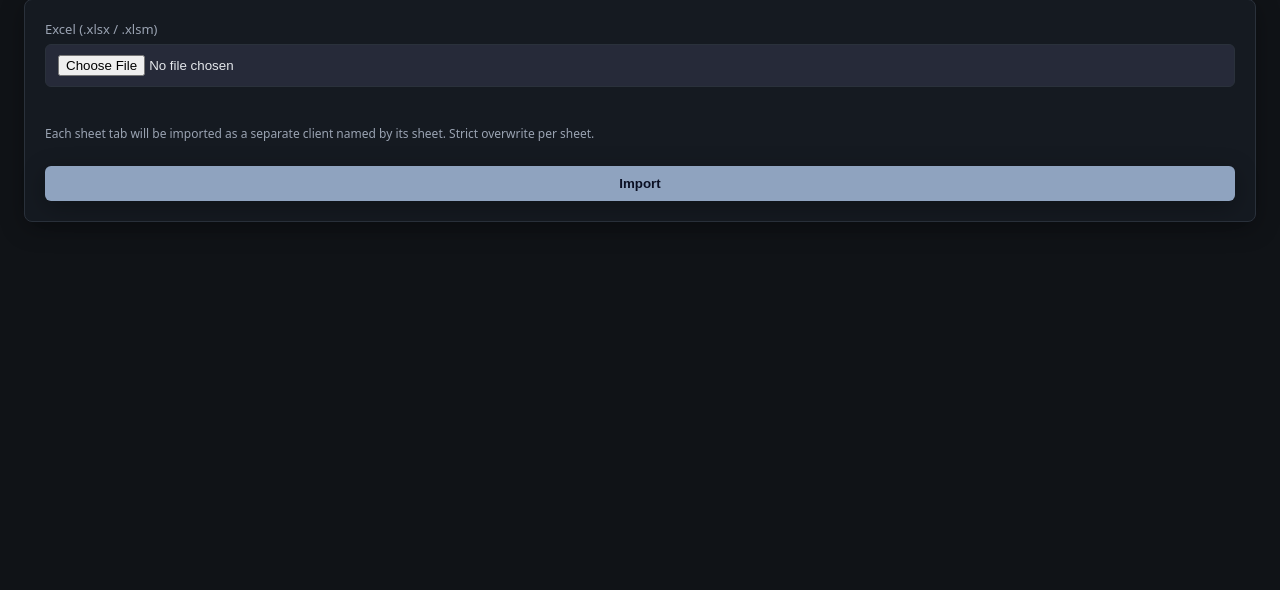
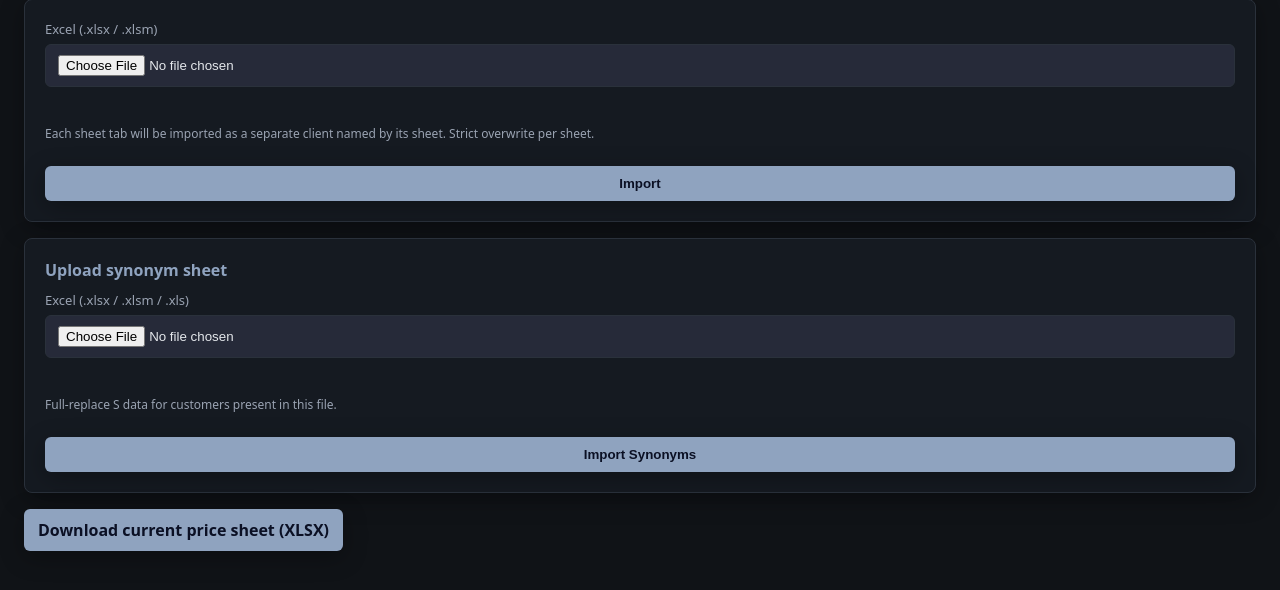
Before and after one commit to ai-shubham-mishra/Automated_Invoicing, a Flask app: page /feeddata in a window 1280 px wide. Shown: the part 136-726 px from the top of the page. Run offline with Flask 3, Linux system fonts and the light colour scheme; a user stored in the database is signed in; parts of the project's set-up code (start-up, migrations or seed data) failed here and were passed over.

Commit message:
Added - 1. Synonym Sheet upload 2. Matching algorithm for synonym named items 3. Option to download the current price sheet being used.

```diff
--- a/app.py
+++ b/app.py
@@ -10,6 +10,11 @@ from flask import Flask, render_template, request, redirect, url_for, flash, ses
 from werkzeug.utils import secure_filename
 
 import pandas as pd
+try:
+    from dotenv import load_dotenv
+    load_dotenv()
+except Exception:
+    pass
 import requests
 
 
@@ -75,7 +80,7 @@ app.config["MAX_CONTENT_LENGTH"] = 50 * 1024 * 1024  # 50 MB default
 
 
 # ----------------------------
-# Preise DB helpers (exact schema, no metadata)
+# Preise DB helpers (exact schema, no metadata) + Synonyms overlay
 # ----------------------------
 def get_pricing_db() -> sqlite3.Connection:
     conn = sqlite3.connect(PRICING_DB_PATH)
@@ -87,6 +92,32 @@ def pricing_table_exists(conn: sqlite3.Connection) -> bool:
     cur = conn.cursor()
     cur.execute("SELECT name FROM sqlite_master WHERE type='table' AND name='preise'")
     return cur.fetchone() is not None
+
+
+def synonyms_table_exists(conn: sqlite3.Connection) -> bool:
+    cur = conn.cursor()
+    cur.execute("SELECT name FROM sqlite_master WHERE type='table' AND name='synonyms'")
+    return cur.fetchone() is not None
+
+
+def ensure_synonyms_table(conn: sqlite3.Connection) -> None:
+    cur = conn.cursor()
+    cur.execute(
+        """
+        CREATE TABLE IF NOT EXISTS "synonyms" (
+          id INTEGER PRIMARY KEY AUTOINCREMENT,
+          Customer TEXT NOT NULL,
+          Name TEXT NOT NULL,          -- base name from Preise
+          Synonyms TEXT NOT NULL,      -- alias to expose
+          match_score REAL,            -- 0..100
+          created_at TEXT NOT NULL
+        )
+        """
+    )
+    cur.execute("CREATE INDEX IF NOT EXISTS idx_syn_customer ON synonyms(Customer)")
+    cur.execute("CREATE INDEX IF NOT EXISTS idx_syn_customer_syn ON synonyms(Customer, Synonyms)")
+    cur.execute("CREATE INDEX IF NOT EXISTS idx_syn_customer_name ON synonyms(Customer, Name)")
+    conn.commit()
 
 
 def drop_pricing_table(conn: sqlite3.Connection) -> None:
@@ -118,9 +149,157 @@ def insert_pricing_rows(conn: sqlite3.Connection, headers: list[str], rows: list
     return cur.rowcount or 0
 
 
+def get_preise_columns(conn: sqlite3.Connection) -> list[str]:
+    cur = conn.cursor()
+    cur.execute('PRAGMA table_info("preise")')
+    return [row[1] for row in cur.fetchall()]
+
+
+def get_kunde_col_from_cols(cols: list[str]) -> str | None:
+    for c in cols:
+        if c == "Kunde_Name":
+            return c
+    for c in cols:
+        if str(c).strip().lower() == "kunde_name":
+            return c
+    return None
+
+
+def get_productname_col_from_cols(cols: list[str]) -> str | None:
+    # Prefer exact 'Produktname'
+    for c in cols:
+        if c == "Produktname":
+            return c
+    # Fallback case-insensitive trimmed match
+    for c in cols:
+        if str(c).strip().lower() == "produktname":
+            return c
+    # As an absolute fallback, accept 'Name'
+    for c in cols:
+        if c == "Name" or str(c).strip().lower() == "name":
+            return c
+    return None
+
+
+def delete_s_rows_for_customers(conn: sqlite3.Connection, customers: list[str]) -> int:
+    if not customers:
+        return 0
+    cols = get_preise_columns(conn)
+    kunde_col = get_kunde_col_from_cols(cols)
+    if not kunde_col or "record_source" not in cols:
+        return 0
+    q = ",".join(["?"] * len(customers))
+    cur = conn.cursor()
+    cur.execute(
+        f'DELETE FROM {_quote_ident("preise")} WHERE {_quote_ident("record_source")} = ? AND {_quote_ident(kunde_col)} IN ({q})',
+        ["S", *customers]
+    )
+    conn.commit()
+    return cur.rowcount or 0
+
+
+def insert_row_dict(conn: sqlite3.Connection, row_obj: dict) -> None:
+    cols = list(row_obj.keys())
+    placeholders = ", ".join(["?"] * len(cols))
+    cols_sql = ", ".join([_quote_ident(c) for c in cols])
+    sql = f'INSERT INTO {_quote_ident("preise")} ({cols_sql}) VALUES ({placeholders})'
+    cur = conn.cursor()
+    cur.execute(sql, [row_obj.get(c) for c in cols])
+    conn.commit()
+
+
+def rebuild_synonyms_into_preise(conn: sqlite3.Connection, customers_scope: list[str] | None = None, threshold: float = 85.0) -> dict:
+    # Rebuild S duplicates into preise using stored definitions in synonyms table, matching against current P rows
+    ensure_synonyms_table(conn)
+    cols = get_preise_columns(conn)
+    kunde_col = get_kunde_col_from_cols(cols)
+    name_col = get_productname_col_from_cols(cols)
+    if not kunde_col or not name_col:
+        return {"inserted": 0, "unmatched": 0}
+
+    # Fetch definitions in scope
+    cur = conn.cursor()
+    if customers_scope:
+        q = ",".join(["?"] * len(customers_scope))
+        cur.execute(f'SELECT Customer, Name, Synonyms FROM "synonyms" WHERE Customer IN ({q})', customers_scope)
+    else:
+        cur.execute('SELECT Customer, Name, Synonyms FROM "synonyms"')
+    defs = cur.fetchall()
+
+    inserted = 0
+    unmatched = 0
+    # Build column set for copy
+    for d in defs:
+        cust = str(d[0] or "").strip()
+        base = str(d[1] or "").strip()
+        alias = str(d[2] or "").strip()
+        if not cust or not base or not alias:
+            continue
+        # Find best match within P rows for this customer
+        cur.execute(
+            f'SELECT * FROM {_quote_ident("preise")} WHERE {_quote_ident(kunde_col)} = ? AND {_quote_ident("record_source")} = ?'
+            , (cust, "P")
+        )
+        base_rows = [dict(row) for row in cur.fetchall()]
+        best_row, best_score = _best_match_base_row(base, base_rows, name_col)
+        if best_row is None or best_score < threshold:
+            # Second pass relaxed
+            rthr = get_relaxed_threshold()
+            best_row, best_score = _best_match_base_row_relaxed(base, base_rows, name_col)
+            if best_row is None or best_score < rthr:
+                unmatched += 1
+                continue
+        # Duplicate row: copy all columns, change product name, set record_source='S'
+        dup = {c: best_row.get(c) for c in cols}
+        dup[name_col] = alias
+        if "record_source" in cols:
+            dup["record_source"] = "S"
+        else:
+            # If column not present, skip (schema mismatch)
+            continue
+        insert_row_dict(conn, dup)
+        inserted += 1
+    return {"inserted": inserted, "unmatched": unmatched}
+
+
+def get_match_threshold() -> float:
+    try:
+        val = float(os.getenv("MATCH_THRESHOLD") or 80)
+    except Exception:
+        val = 80.0
+    # Clamp sensible bounds
+    if val < 0:
+        val = 0.0
+    if val > 100:
+        val = 100.0
+    return val
+
+
+def get_relaxed_threshold() -> float:
+    try:
+        val = float(os.getenv("MATCH_THRESHOLD_RELAXED") or (get_match_threshold() - 10))
+    except Exception:
+        val = max(get_match_threshold() - 10.0, 0.0)
+    if val < 0:
+        val = 0.0
+    if val > 100:
+        val = 100.0
+    return val
+
+
 def init_db() -> None:
     # Nothing to initialize for pricing DB beyond file existence; table is recreated on import
     os.makedirs(UPLOAD_DIR, exist_ok=True)
+    try:
+        pconn = get_pricing_db()
+        ensure_synonyms_table(pconn)
+    except Exception:
+        pass
+    finally:
+        try:
+            pconn.close()
+        except Exception:
+            pass
     # Initialize invoices DB (metadata table)
     try:
         conn = sqlite3.connect(INVOICES_DB_PATH)
@@ -322,6 +501,39 @@ def fetch_rows_for_kunde(conn: sqlite3.Connection, kunde_name: str) -> list[dict
             obj[h] = row[i]
         result.append(obj)
     return result
+
+
+def fetch_synonyms_for_customer(conn: sqlite3.Connection, customer: str) -> list[sqlite3.Row]:
+    ensure_synonyms_table(conn)
+    cur = conn.cursor()
+    cur.execute('SELECT id, Customer, Name, Synonyms, match_score, created_at FROM "synonyms" WHERE Customer = ?', (customer,))
+    rows = cur.fetchall()
+    return rows
+
+
+def clear_synonyms_for_customers(conn: sqlite3.Connection, customers: list[str]) -> int:
+    if not customers:
+        return 0
+    ensure_synonyms_table(conn)
+    cur = conn.cursor()
+    q = ",".join(["?"] * len(customers))
+    cur.execute(f'DELETE FROM "synonyms" WHERE Customer IN ({q})', customers)
+    conn.commit()
+    return cur.rowcount or 0
+
+
+def insert_synonym_rows(conn: sqlite3.Connection, rows: list[tuple[str, str, str, float, str]]) -> int:
+    # rows: (Customer, Name, Synonyms, match_score, created_at)
+    if not rows:
+        return 0
+    ensure_synonyms_table(conn)
+    cur = conn.cursor()
+    cur.executemany(
+        'INSERT INTO "synonyms" (Customer, Name, Synonyms, match_score, created_at) VALUES (?, ?, ?, ?, ?)',
+        rows,
+    )
+    conn.commit()
+    return cur.rowcount or 0
 
 
 # ----------------------------
@@ -526,6 +738,37 @@ def feeddata_get():
     return render_template("feeddata.html")
 
 
+@app.get("/preise/download")
+@login_required
+def preise_download():
+    # Export the entire current Preise table (all columns, all rows) to XLSX
+    try:
+        pconn = get_pricing_db()
+        if not pricing_table_exists(pconn):
+            pconn.close()
+            return "No pricing data", 404
+        cur = pconn.cursor()
+        cur.execute('PRAGMA table_info("preise")')
+        cols = [row[1] for row in cur.fetchall()]
+        if not cols:
+            pconn.close()
+            return "No pricing data", 404
+        qcols = ", ".join([_quote_ident(c) for c in cols])
+        cur.execute(f'SELECT {qcols} FROM {_quote_ident("preise")}')
+        rows = cur.fetchall()
+        pconn.close()
+
+        # Build DataFrame and write to a temp file
+        data = [[r[c] for c in cols] for r in rows]
+        df = pd.DataFrame(data, columns=cols)
+        tmp_xlsx = os.path.join(DOWNLOAD_TMP_DIR, f"preise_export_{datetime.utcnow().strftime('%Y%m%d_%H%M%S')}.xlsx")
+        with pd.ExcelWriter(tmp_xlsx, engine='xlsxwriter') as writer:
+            df.to_excel(writer, index=False, sheet_name='Preise')
+        return send_file(tmp_xlsx, as_attachment=True, download_name='preise_latest.xlsx', mimetype='application/vnd.openxmlformats-officedocument.spreadsheetml.sheet')
+    except Exception as e:
+        return jsonify({"error": str(e)}), 500
+
+
 @app.post("/feeddata")
 @login_required
 def feeddata_post():
@@ -565,15 +808,27 @@ def feeddata_post():
         # Sanity check: ensure 'Kunde_Name' column exists after our duplicate-resolution logic
         if not any((h == "Kunde_Name" or str(h).strip().lower() == "kunde_name") for h in headers):
             raise ValueError("'Kunde_Name' column not found in header row.")
-        # Create table and insert (full overwrite)
+        # Add record_source column to headers and set 'P' for all imported rows
+        if not any(h == "record_source" for h in headers):
+            headers = list(headers) + ["record_source"]
+            rows = [list(r) + ["P"] for r in rows]
+
+        # Create table and insert (full overwrite of P+S, but we will rebuild S right after)
         pconn = get_pricing_db()
         drop_pricing_table(pconn)
         create_pricing_table(pconn, headers)
         inserted = insert_pricing_rows(pconn, headers, rows)
-        pconn.close()
-
-        flash(f"Preise sheet imported with {inserted} rows.", "success")
-        return redirect(url_for("invoicecreation_get"))
+
+        # Reapply synonyms definitions into the freshly imported table as S rows
+        try:
+            stats = rebuild_synonyms_into_preise(pconn, customers_scope=None, threshold=get_match_threshold())
+        except Exception:
+            stats = {"inserted": 0, "unmatched": 0}
+        finally:
+            pconn.close()
+
+        flash(f"Preise sheet imported with {inserted} rows. Synonyms added: {stats.get('inserted',0)}.", "success")
+        return redirect(url_for("feeddata_get"))
 
     except Exception as e:
         flash(tr("flash_import_error", error=str(e)), "error")
@@ -603,12 +858,42 @@ def invoicecreation_get():
 
 
 def build_pricing_json_for_client(client_name: str) -> list[dict]:
-    # For compatibility if called elsewhere: return exact rows from Preise DB
+    # Build combined P + S rows for the client
     pconn = get_pricing_db()
     try:
         if not pricing_table_exists(pconn):
             return []
-        return fetch_rows_for_kunde(pconn, client_name)
+        base_rows = fetch_rows_for_kunde(pconn, client_name)
+        # Determine the product name column
+        name_col = None
+        if base_rows:
+            for k in base_rows[0].keys():
+                if k == "Name" or str(k).strip().lower() == "name":
+                    name_col = k
+                    break
+        # Start with all P rows as-is (no extra fields to keep payload stable)
+        out: list[dict] = [dict(r) for r in base_rows]
+        # Produce S duplicates from synonyms table if we can resolve name column
+        if name_col:
+            syn_rows = fetch_synonyms_for_customer(pconn, client_name)
+            # Map base name -> list of base rows (handle possible duplicates)
+            from collections import defaultdict
+            base_map: dict[str, list[dict]] = defaultdict(list)
+            for r in base_rows:
+                key = str(r.get(name_col) or "").strip()
+                if key:
+                    base_map[key].append(r)
+            for s in syn_rows:
+                base_name = str(s["Name"] or "").strip()
+                alias_name = str(s["Synonyms"] or "").strip()
+                if not alias_name:
+                    continue
+                bases = base_map.get(base_name) or []
+                for b in bases:
+                    dup = dict(b)
+                    dup[name_col] = alias_name
+                    out.append(dup)
+        return out
     finally:
         pconn.close()
 
@@ -707,13 +992,13 @@ def api_generate_invoice():
     if not WEBHOOK_URL:
         return jsonify({"error": tr("webhook_not_set")}), 400
 
-    # Build exact-key array from Preise table filtered by Kunde_Name
+    # Build exact-key array from Preise table filtered by Kunde_Name (augmented with synonyms)
     try:
         pconn = get_pricing_db()
         if not pricing_table_exists(pconn):
             pconn.close()
             return jsonify({"error": "no pricing data"}), 400
-        rows = fetch_rows_for_kunde(pconn, client_name)
+        rows = build_pricing_json_for_client(client_name)
         pconn.close()
     except Exception as e:
         return jsonify({"error": str(e)}), 500
@@ -834,6 +1119,276 @@ def api_generate_invoice():
         return jsonify({"error": tr("flash_webhook_send_error", error=str(e))}), 500
 
 
+def _normalize_text(s: str) -> str:
+    # Lowercase, trim, remove diacritics, collapse whitespace and punctuation
+    import unicodedata
+    s = (s or "").strip().lower()
+    # Normalize and strip accents
+    s = unicodedata.normalize('NFKD', s)
+    s = "".join(ch for ch in s if not unicodedata.combining(ch))
+    s = s.replace("ß", "ss")
+    # Normalize simple fraction patterns like 1_1 or 1-1 to 1/1 before punctuation handling
+    import re
+    s = re.sub(r"(\d)[_\-](\d)", r"\1/\2", s)
+    # Replace separators/punct with spaces (preserve '/' to keep fractions like 1/4 intact)
+    for ch in [",", ";", ":", ".", "(", ")", "[", "]", "{", "}", "\\", "-", "_", "+", "*", "|", "~", "!", "?", "'", '"']:
+        s = s.replace(ch, " ")
+    # Collapse whitespace
+    s = " ".join(s.split())
+    # German transliterations already handled via diacritic strip + ß→ss; also map umlaut spellings
+    s = s.replace("ä", "ae").replace("ö", "oe").replace("ü", "ue")
+    return s
+
+
+def _fuzzy_ratio(a: str, b: str) -> float:
+    # Lightweight ratio 0..100 using difflib
+    import difflib
+    return round(difflib.SequenceMatcher(None, _normalize_text(a), _normalize_text(b)).ratio() * 100, 2)
+
+
+def _tokenize(s: str) -> set[str]:
+    txt = _normalize_text(s)
+    # Lightweight token synonym map (domain-aware)
+    token_map = {
+        "laib": "wheel",
+        "rad": "wheel",
+        "wheel": "wheel",
+        "meule": "wheel",
+        "kart": "karton",
+        "karton": "karton",
+        "kartonage": "karton",
+        "keil": "wedge",
+        "wedge": "wedge",
+        "bloc": "block",
+        "blocs": "block",
+        "block": "block",
+        "eckig": "square",
+        "square": "square",
+        "rund": "wheel",
+        "mild-wurzig": "mildwurzig",
+        "mild-würzig": "mildwurzig",
+        "mildwurzig": "mildwurzig",
+        "doux": "mild",
+        "reserve": "reserve",
+        "alpage": "alpage",
+        "mois": "months",
+        "monat": "months",
+        "monate": "months",
+        "mte": "months",
+        "mt": "months",
+        "portion": "portion",
+        "portions": "portion",
+        "rouleaux": "rolls",
+        "rouleau": "rolls",
+        "rolls": "rolls",
+    }
+    tokens = []
+    for t in txt.split():
+        t2 = token_map.get(t, t)
+        tokens.append(t2)
+    tokens = set(tokens)
+    # Drop very short tokens and common packaging/unit stopwords
+    stop = {
+        "kg", "g", "gr", "gram", "stk", "st", "pc", "pcs", "pk", "pack", "ml", "l", "x", "a", "à", "per",
+        "karton", "box", "tray", "case",
+        "bio", "aop", "igp",
+    }
+    return {t for t in tokens if len(t) > 1 and t not in stop}
+
+
+def _token_set_score(a: str, b: str) -> float:
+    ta, tb = _tokenize(a), _tokenize(b)
+    if not ta or not tb:
+        return 0.0
+    inter = len(ta & tb)
+    score = (2 * inter) / (len(ta) + len(tb))
+    return round(score * 100, 2)
+
+
+def _trigram_jaccard(a: str, b: str) -> float:
+    def grams(s: str) -> set[str]:
+        t = _normalize_text(s).replace(" ", "")
+        if len(t) < 3:
+            return {t} if t else set()
+        return {t[i:i+3] for i in range(len(t)-2)}
+    ga, gb = grams(a), grams(b)
+    if not ga or not gb:
+        return 0.0
+    inter = len(ga & gb)
+    uni = len(ga | gb)
+    return round((inter / uni) * 100, 2)
+
+
+def _best_match_base_row(base_name: str, base_rows: list[dict], name_col: str) -> tuple[dict | None, float]:
+    # Anchor-based blocking: require at least one shared token if possible
+    base_tokens = _tokenize(base_name)
+    best = None
+    best_score = -1.0
+    for r in base_rows:
+        cand = str(r.get(name_col) or "")
+        if not cand:
+            continue
+        cand_tokens = _tokenize(cand)
+        shares_anchor = bool(base_tokens & cand_tokens)
+        s1 = _fuzzy_ratio(base_name, cand)
+        s2 = _token_set_score(base_name, cand)
+        s3 = _trigram_jaccard(base_name, cand)
+        try:
+            # Optional Jaro-Winkler via jellyfish if available
+            import jellyfish
+            s4 = round(jellyfish.jaro_winkler_similarity(_normalize_text(base_name), _normalize_text(cand)) * 100, 2)
+        except Exception:
+            s4 = 0.0
+        # Choose the best across metrics
+        score = max(s1, s2, s3, s4)
+        # Slightly penalize if no shared anchor tokens
+        if not shares_anchor:
+            score = score * 0.9
+        if score > best_score:
+            best_score = score
+            best = r
+    return best, best_score
+
+
+def _best_match_base_row_relaxed(base_name: str, base_rows: list[dict], name_col: str) -> tuple[dict | None, float]:
+    # Relaxed: no anchor token penalty; emphasize JW and trigram
+    best = None
+    best_score = -1.0
+    for r in base_rows:
+        cand = str(r.get(name_col) or "")
+        if not cand:
+            continue
+        s1 = _fuzzy_ratio(base_name, cand)
+        s2 = _token_set_score(base_name, cand)
+        s3 = _trigram_jaccard(base_name, cand)
+        try:
+            import jellyfish
+            s4 = round(jellyfish.jaro_winkler_similarity(_normalize_text(base_name), _normalize_text(cand)) * 100, 2)
+        except Exception:
+            s4 = 0.0
+        # Substring containment boost for cross-language/format variants
+        bn = _normalize_text(base_name)
+        cn = _normalize_text(cand)
+        contain = (bn in cn) or (cn in bn)
+        score = max(s1, s2, s3, s4)
+        if contain and s2 >= 60.0:
+            score = max(score, 90.0)
+        if score > best_score:
+            best_score = score
+            best = r
+    return best, best_score
+
+
+@app.post("/synonyms/upload")
+@login_required
+def synonyms_upload():
+    if "file" not in request.files:
+        return jsonify({"error": tr("flash_missing_file")}), 400
+    excel_file = request.files["file"]
+    filename = secure_filename(excel_file.filename or "")
+    ext = os.path.splitext(filename)[1].lower()
+    if ext not in ALLOWED_EXCEL_EXTENSIONS:
+        return jsonify({"error": tr("flash_excel_only")}), 400
+
+    temp_path = os.path.join(UPLOAD_DIR, filename)
+    excel_file.save(temp_path)
+
+    threshold = get_match_threshold()
+    deleted_total = 0
+    inserted_total = 0
+    unmatched_total = 0
+    customers_in_file: set[str] = set()
+
+    try:
+        df = pd.read_excel(temp_path, dtype=object)
+        # Expect columns: Customer, Name, Synonyms (case-insensitive, trimmed)
+        colmap = {}
+        for c in df.columns:
+            key = str(c).strip()
+            low = key.lower()
+            if low == "customer":
+                colmap["Customer"] = c
+            elif low == "name":
+                colmap["Name"] = c
+            elif low == "synonyms" or low == "synonym":
+                colmap["Synonyms"] = c
+        missing = [k for k in ("Customer", "Name", "Synonyms") if k not in colmap]
+        if missing:
+            return jsonify({"error": f"Missing required columns: {', '.join(missing)}"}), 400
+
+        # Collect rows
+        syn_input: list[tuple[str, str, str]] = []  # (Customer, Name, Synonyms)
+        for _, r in df.iterrows():
+            cust = str(r[colmap["Customer"]]).strip() if pd.notna(r[colmap["Customer"]]) else ""
+            base = str(r[colmap["Name"]]).strip() if pd.notna(r[colmap["Name"]]) else ""
+            alias = str(r[colmap["Synonyms"]]).strip() if pd.notna(r[colmap["Synonyms"]]) else ""
+            if not cust or not base or not alias:
+                continue
+            syn_input.append((cust, base, alias))
+            customers_in_file.add(cust)
+
+        pconn = get_pricing_db()
+        try:
+            ensure_synonyms_table(pconn)
+            # Delete S rows from Preise for customers in file
+            deleted_total = delete_s_rows_for_customers(pconn, sorted(customers_in_file))
+
+            # Also clear and re-store definitions for those customers
+            _ = clear_synonyms_for_customers(pconn, sorted(customers_in_file))
+
+            now_iso = datetime.utcnow().isoformat() + "Z"
+            batch_defs: list[tuple[str, str, str, float, str]] = []
+
+            # We will simultaneously rebuild S rows into Preise using the same matching as rebuild_synonyms_into_preise
+            cols = get_preise_columns(pconn)
+            kunde_col = get_kunde_col_from_cols(cols)
+            name_col = get_productname_col_from_cols(cols)
+            if not kunde_col or not name_col:
+                return jsonify({"error": "Preise table missing Kunde_Name or Produktname."}), 400
+
+            # Cache P rows per customer
+            from collections import defaultdict
+            cache_base_rows: dict[str, list[dict]] = {}
+            for cust in customers_in_file:
+                cache_base_rows[cust] = [r for r in fetch_rows_for_kunde(pconn, cust) if True]
+
+            for cust, base, alias in syn_input:
+                base_rows = cache_base_rows.get(cust, [])
+                if not base_rows:
+                    unmatched_total += 1
+                    continue
+                best_row, best_score = _best_match_base_row(base, base_rows, name_col)
+                if best_row is None or best_score < threshold:
+                    # Second pass relaxed
+                    rthr = get_relaxed_threshold()
+                    best_row, best_score = _best_match_base_row_relaxed(base, base_rows, name_col)
+                    if best_row is None or best_score < rthr:
+                        unmatched_total += 1
+                        continue
+                # Save definition
+                batch_defs.append((cust, str(best_row.get(name_col) or ""), alias, float(best_score), now_iso))
+                # Insert duplicate S row into Preise
+                dup = dict(best_row)
+                dup[name_col] = alias
+                dup["record_source"] = "S"
+                insert_row_dict(pconn, dup)
+
+            inserted_total = insert_synonym_rows(pconn, batch_defs)
+        finally:
+            pconn.close()
+
+        flash(f"Synonyms imported for {len(customers_in_file)} customers. Added: {int(inserted_total)}, unmatched: {int(unmatched_total)}.", "success")
+        return redirect(url_for("feeddata_get"))
+    except Exception as e:
+        flash(str(e), "error")
+        return redirect(url_for("feeddata_get"))
+    finally:
+        try:
+            os.remove(temp_path)
+        except Exception:
+            pass
+
+
 @app.get("/api/invoices/check-name")
 @login_required
 def api_check_invoice_name():
--- a/requirements.txt
+++ b/requirements.txt
@@ -6,8 +6,11 @@ requests==2.32.3
 streamlit
 flask
 requests
-dotenv
+python-dotenv
 Pillow
 
 Werkzeug==3.1.1
 gunicorn==21.2.0
+
+xlsxwriter
+Jellyfish==1.0.3
--- a/templates/feeddata.html
+++ b/templates/feeddata.html
@@ -11,4 +11,18 @@
       {{ ui.button(t('import_button')) }}
     {% endcall %}
   </form>
+
+  <form method="post" action="{{ url_for('synonyms_upload') }}" enctype="multipart/form-data" style="margin-top:16px;">
+    {% call ui.card(title='Upload synonym sheet') %}
+      {% call ui.field('Excel (.xlsx / .xlsm / .xls)', 'syn_file') %}
+        <input type="file" id="syn_file" name="file" accept=".xlsx,.xlsm,.xls" required>
+      {% endcall %}
+      <p class="hint">Full-replace S data for customers present in this file.</p>
+      {{ ui.button('Import Synonyms') }}
+    {% endcall %}
+  </form>
+
+  <div style="margin-top:16px;">
+    <a class="btn" href="{{ url_for('preise_download') }}">Download current price sheet (XLSX)</a>
+  </div>
 {% endblock %}
```
Also changed, not shown: invoices.db, pricing_sheet.db, 1 other file.
